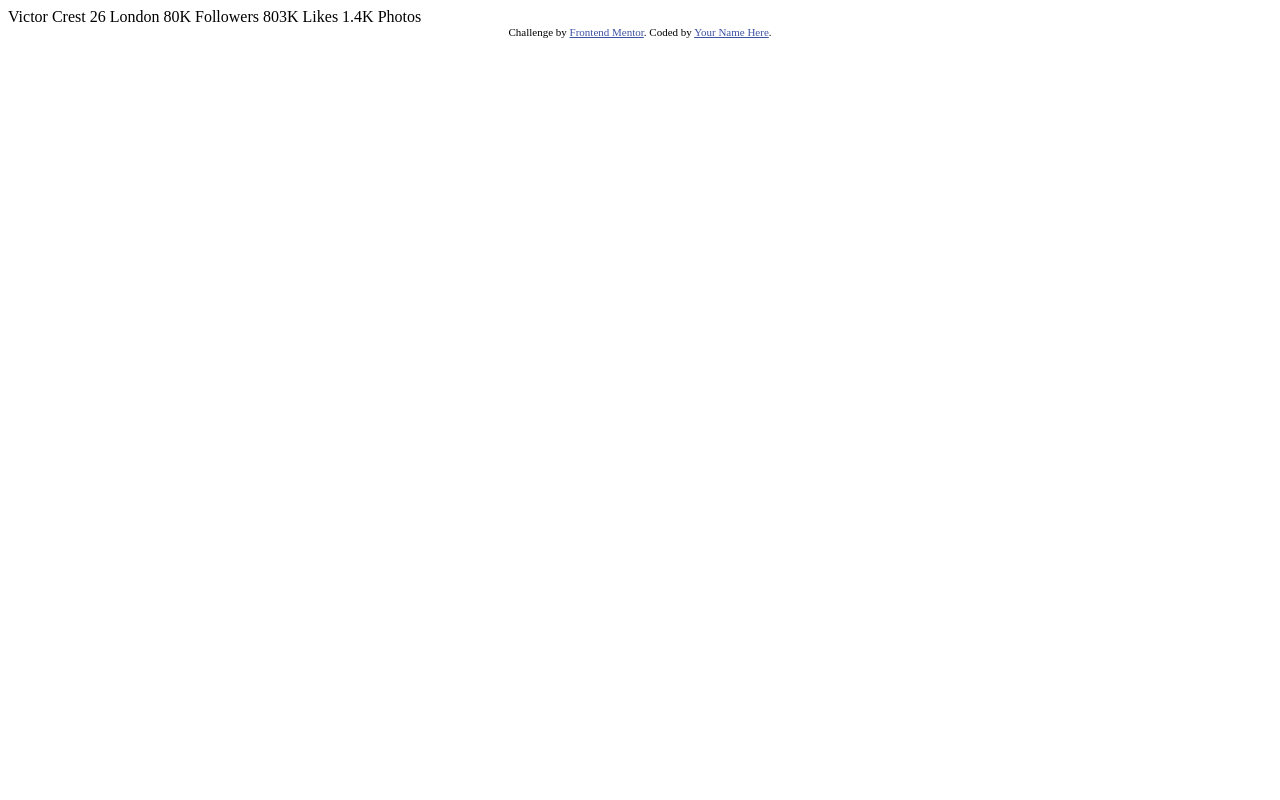
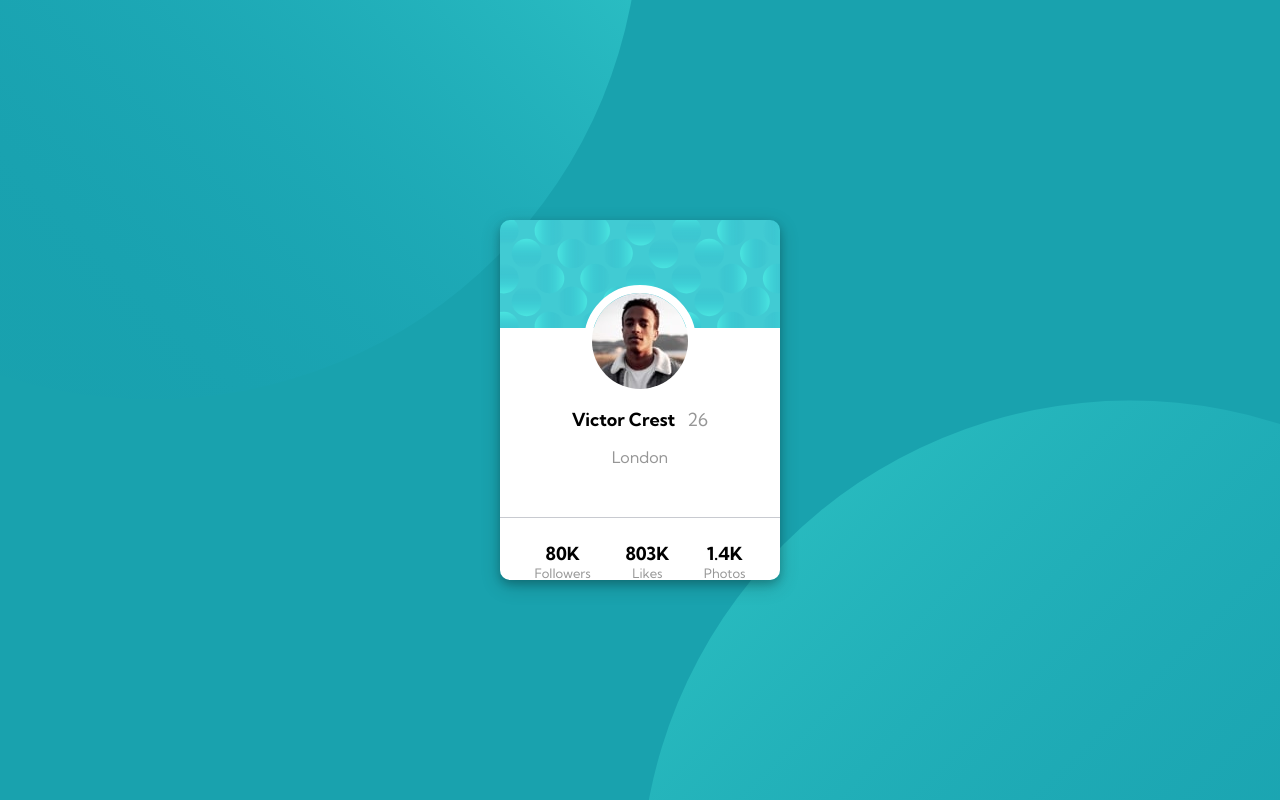
Before and after one commit to kushanksriraj/profile-card-component-main, a plain HTML site: page index.html in a window 1280 px wide. Drawn offline with Linux system fonts and the light colour scheme.

Commit message:
added css, implemented design

```diff
--- a/index.html
+++ b/index.html
@@ -2,34 +2,45 @@
 <html lang="en">
 <head>
   <meta charset="UTF-8">
-  <meta name="viewport" content="width=device-width, initial-scale=1.0"> <!-- displays site properly based on user's device -->
-
+  <meta name="viewport" content="width=device-width, initial-scale=1.0">
   <link rel="icon" type="image/png" sizes="32x32" href="./images/favicon-32x32.png">
-
   <title>Frontend Mentor | Profile card component</title>
-
-  <!-- Feel free to remove these styles or customise in your own stylesheet 👍 -->
-  <style>
-    .attribution { font-size: 11px; text-align: center; }
-    .attribution a { color: hsl(228, 45%, 44%); }
-  </style>
+  <link rel="stylesheet" href="style.css">
 </head>
 <body>
-  Victor Crest
-  26
-  London
+  <img src='./images/bg-pattern-top.svg' class='bgOne'>
+  <img src='./images/bg-pattern-bottom.svg' class='bgTwo'>
+  <main>
+    <section>
+      <article>
+        <div class="card-top">
+          <img src="/images/image-victor.jpg" class="profile-pic">
+        </div>
+        <div class="card-bottom">
+           <div class="name">Victor Crest <span class="age">26</span></div>
+           <div class="place">London</div>
+           <div class="stats">
 
-  80K
-  Followers
+             <div>
+               <div class="followers">80K</div>
+                 <div class="label">Followers</div>
+             </div>
 
-  803K
-  Likes
+             <div>
+               <div class="likes">803K</div>
+                 <div class="label">Likes</div>
+             </div>
 
-  1.4K
-  Photos
-  <div class="attribution">
-    Challenge by <a href="https://www.frontendmentor.io?ref=challenge" target="_blank">Frontend Mentor</a>.
-    Coded by <a href="#">Your Name Here</a>.
-  </div>
+             <div>
+               <div class="photos">1.4K</div>
+                 <div class="label">Photos</div>
+             </div>
+
+           </div>
+        </div>
+      </article>
+    </section>
+  </main>
+  <script src="app.js"></script>
 </body>
 </html>
--- /dev/null
+++ b/style.css
@@ -0,0 +1,121 @@
+@import url('https://fonts.googleapis.com/css2?family=Kumbh+Sans:wght@400;700&display=swap');
+
+* {
+    box-sizing: border-box;
+    padding: 0;
+    margin: 0;
+    font-family: 'Kumbh Sans', sans-serif;
+}
+
+:root {
+    --grey-color : hsl(0, 0%, 59%);
+}
+
+html, body{
+    height: 100%;
+    position: relative;
+    overflow: hidden;
+}
+
+body {
+    background-color: hsl(185, 75%, 39%);
+}
+
+/* background */
+.bgOne, .bgTwo {
+    position: absolute;
+}
+
+.bgOne{
+    bottom: 50%;
+    right: 50%;
+}
+
+.bgTwo{
+    top: 50%;
+    left: 50%;
+}
+
+main {
+    display: flex;
+    justify-content: center;
+    height: 100vh;
+}
+
+main section {
+    display: flex;
+    flex-direction: column;
+    justify-content: center;
+}
+
+main section article {
+    height: 45vh;
+    width: 35vh;
+    border-radius: 10px;
+    position: relative;
+    box-shadow:  0 4px 8px 0 rgba(0, 0, 0, 0.2), 0 6px 20px 0 rgba(0, 0, 0, 0.19);
+}
+
+.card-top {
+    height: 30%;
+    border-top-left-radius: 10px;
+    border-top-right-radius: 10px;
+    background-image: url(/images/bg-pattern-card.svg);
+}
+
+.profile-pic {
+    display: block;
+    border-radius: 100px;
+    border: 8px solid white;
+    position: relative;
+    top: 60%;
+    margin: auto;
+}
+
+.card-bottom {
+    background-color: white;
+    height: 70%;
+    border-bottom-left-radius: 10px;
+    border-bottom-right-radius: 10px;
+}
+
+.name {
+    padding-top: 10vh;
+    text-align: center;
+    font-size: 18px;
+    font-weight: bold;
+}
+
+.name .age {
+    color: var(--grey-color);
+    font-weight: lighter;
+    padding-left: 0.5rem;
+}
+
+.place {
+    color: var(--grey-color);
+    text-align: center;
+    padding-top: 1rem;
+}
+
+.stats {
+    position: relative;
+    top: 20%;
+    height: 20%;
+    border-top: 1px solid hsl(225, 8%, 80%);
+    display: flex;
+    justify-content: space-evenly;
+}
+
+.followers, .likes, .photos {
+    margin-top: 1.5rem;
+    text-align: center;
+    font-weight: bold;
+    font-size: 18px;
+}
+
+.label {
+    color: var(--grey-color);
+    font-size: small;
+    text-align: center;
+}
```
